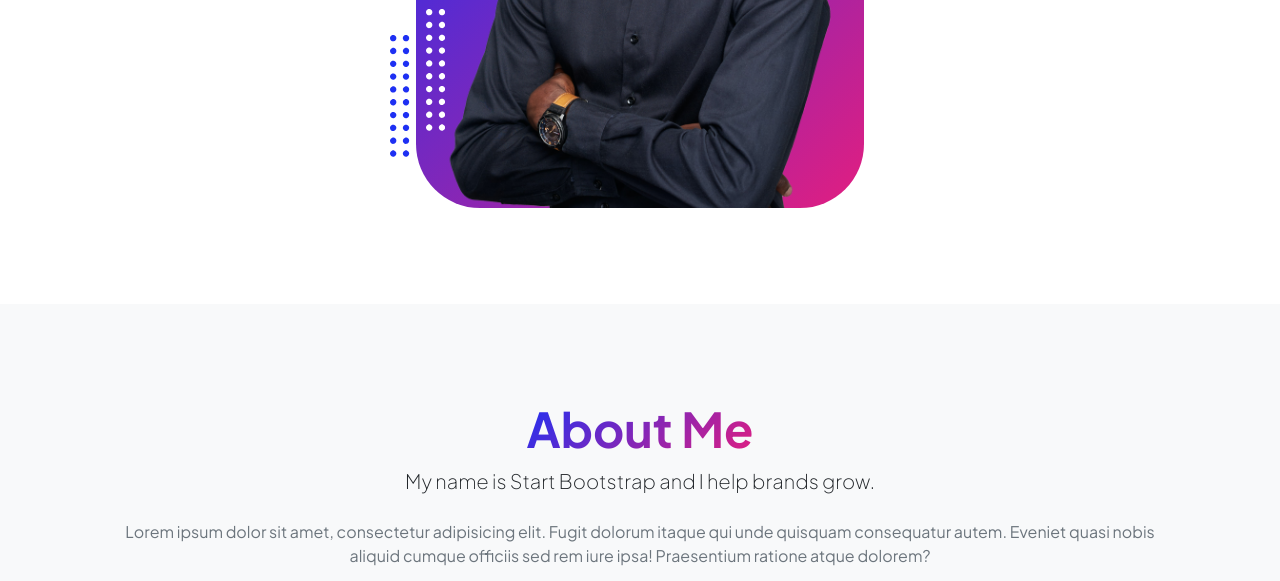
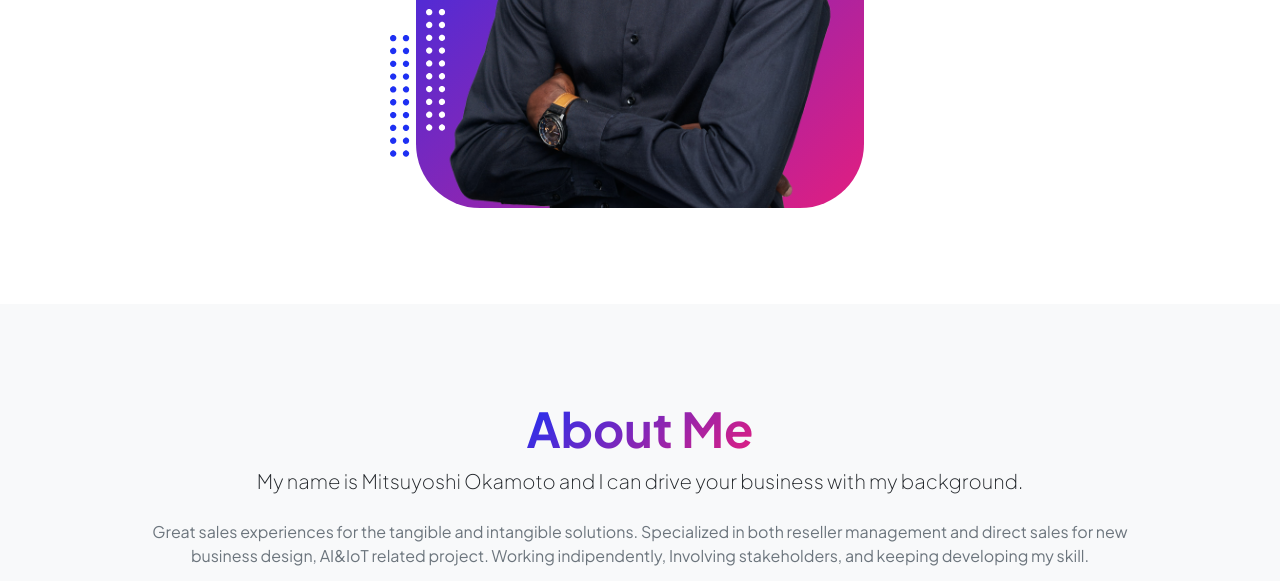
Before and after one commit to Mitsuyoshi-Okamoto/Portfolio-site, a plain HTML site: page index.html in a window 1280 px wide. Shown: the part 761-1342 px from the top of the page. Drawn offline with nearby package versions, Linux system fonts and the light colour scheme.

Commit message:
Update index.html

```diff
--- a/index.html
+++ b/index.html
@@ -5,7 +5,8 @@
         <meta name="viewport" content="width=device-width, initial-scale=1, shrink-to-fit=no" />
         <meta name="description" content="" />
         <meta name="author" content="" />
-        <title>Personal - Start Bootstrap Theme</title>
+        <title>
+        </title>
         <!-- Favicon-->
         <link rel="icon" type="image/x-icon" href="assets/favicon.ico" />
         <!-- Custom Google font-->
@@ -182,8 +183,8 @@
                         <div class="col-xxl-8">
                             <div class="text-center my-5">
                                 <h2 class="display-5 fw-bolder"><span class="text-gradient d-inline">About Me</span></h2>
-                                <p class="lead fw-light mb-4">My name is Start Bootstrap and I help brands grow.</p>
-                                <p class="text-muted">Lorem ipsum dolor sit amet, consectetur adipisicing elit. Fugit dolorum itaque qui unde quisquam consequatur autem. Eveniet quasi nobis aliquid cumque officiis sed rem iure ipsa! Praesentium ratione atque dolorem?</p>
+                                <p class="lead fw-light mb-4">My name is Mitsuyoshi Okamoto and I can drive your business with my background.</p>
+                                <p class="text-muted"> Great sales experiences for the tangible and intangible solutions. Specialized in both reseller management and direct sales for new business design, AI&IoT related project. Working indipendently, Involving stakeholders, and keeping developing my skill.  </p>
                                 <div class="d-flex justify-content-center fs-2 gap-4">
                                     <a class="text-gradient" href="#!"><i class="bi bi-twitter"></i></a>
                                     <a class="text-gradient" href="#!"><i class="bi bi-linkedin"></i></a>
```
